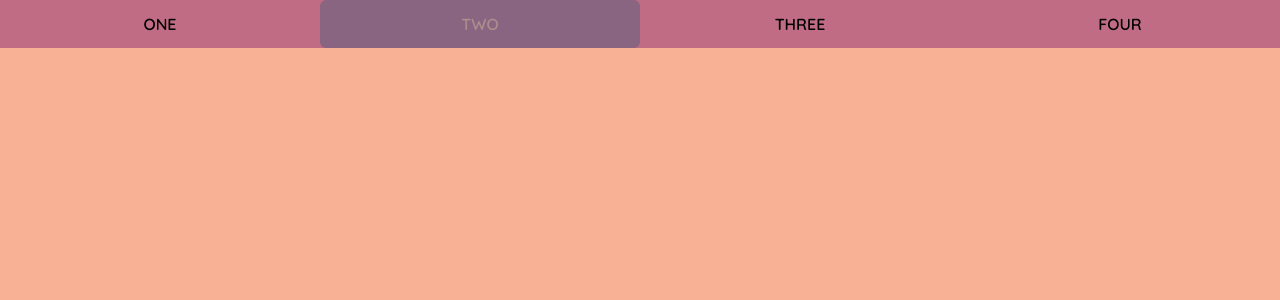
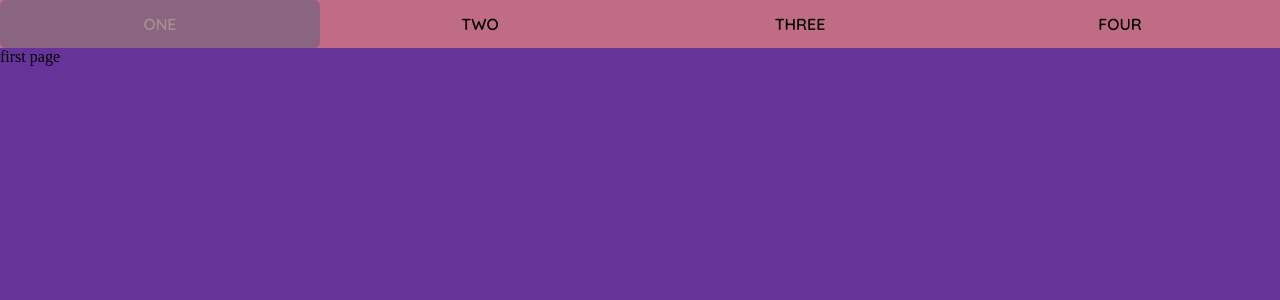
Before and after one commit to KrisCXCIX/scrubs-project, a Next.js app: page / in a window 1280 px wide. Shown: the top 300 px of the page. Built offline with nearby package versions, Linux system fonts and the light colour scheme.

Commit message:
page switching poc

```diff
--- /dev/null
+++ b/src/components/main-content/first-page/index.module.scss
@@ -0,0 +1,8 @@
+.first-page-wrapper {
+  width: 100%;
+  height: 100vh;
+
+  position: absolute;
+  transition: left 0.2s;
+  background-color: rebeccapurple;
+}
--- /dev/null
+++ b/src/components/main-content/first-page/index.tsx
@@ -0,0 +1,16 @@
+import styles from "@/components/main-content/first-page/index.module.scss";
+
+const FirstPage = ({ selectedTab }) => {
+  return (
+    <div
+      className={styles["first-page-wrapper"]}
+      style={{
+        left: selectedTab === "ONE" ? 0 : "-100%",
+      }}
+    >
+      <p>first page</p>
+    </div>
+  );
+};
+
+export default FirstPage;
--- a/src/components/main-content/index.tsx
+++ b/src/components/main-content/index.tsx
@@ -1,8 +1,12 @@
-import styles from "@/components/main-content/index.module.scss";
-const Content = () => {
+import FirstPage from "@/components/main-content/first-page";
+import SecondPage from "@/components/main-content/second-page";
+import { INavigationProps } from "@/components/navigation/types";
+
+const Content = ({ selectedTab }: Omit<INavigationProps, "setSelectedTab">) => {
   return (
     <>
-      <div className={styles["contet-wrapper"]}></div>
+      <FirstPage selectedTab={selectedTab} />
+      <SecondPage selectedTab={selectedTab} />
     </>
   );
 };
--- /dev/null
+++ b/src/components/main-content/second-page/index.module.scss
@@ -0,0 +1,8 @@
+.second-page-wrapper {
+  width: 100%;
+  height: 100vh;
+
+  position: absolute;
+  transition: left 0.2s;
+  background-color: tan;
+}
--- /dev/null
+++ b/src/components/main-content/second-page/index.tsx
@@ -0,0 +1,16 @@
+import styles from "@/components/main-content/second-page/index.module.scss";
+
+const SecondPage = ({ selectedTab }) => {
+  return (
+    <div
+      className={styles["second-page-wrapper"]}
+      style={{
+        left: selectedTab === "TWO" ? 0 : "-100%",
+      }}
+    >
+      <p>second page</p>
+    </div>
+  );
+};
+
+export default SecondPage;
--- /dev/null
+++ b/src/components/navigation/constants.ts
@@ -0,0 +1,3 @@
+import { IPages } from "@/components/navigation/types";
+
+export const pagesArray: IPages[] = ["ONE", "TWO", "THREE", "FOUR"];
--- a/src/components/navigation/desktop/index.tsx
+++ b/src/components/navigation/desktop/index.tsx
@@ -1,13 +1,15 @@
+import { pagesArray } from "@/components/navigation/constants";
 import styles from "@/components/navigation/desktop/index.module.scss";
+import { INavigationProps } from "@/components/navigation/types";
 import { motion } from "framer-motion";
-import { useState } from "react";
 
-const DesktopNavigation = () => {
-  const [selectedTab, setSelectedTab] = useState("TWO");
-
+const DesktopNavigation = ({
+  selectedTab,
+  setSelectedTab,
+}: INavigationProps) => {
   return (
     <ul className={styles["navigation-wrapper"]}>
-      {["ONE", "TWO", "THREE", "FOUR"].map((item) => (
+      {pagesArray.map((item) => (
         <li
           key={item}
           className={
--- a/src/components/navigation/mobile/index.module.scss
+++ b/src/components/navigation/mobile/index.module.scss
@@ -3,7 +3,7 @@
   right: 0;
   top: 0;
 
-  z-index: 1;
+  z-index: 2;
 }
 
 .side-menu {
@@ -16,6 +16,14 @@
   overflow-x: hidden;
   background: #355b7d7b;
   transition: width 0.5s;
+  z-index: 1;
+
+  .header {
+    height: 48px;
+    font-size: 22px;
+    line-height: 48px;
+    color: #fff;
+  }
 
   .navigation-wrapper {
     list-style: none;
--- a/src/components/navigation/mobile/index.tsx
+++ b/src/components/navigation/mobile/index.tsx
@@ -1,9 +1,13 @@
+import { pagesArray } from "@/components/navigation/constants";
 import styles from "@/components/navigation/mobile/index.module.scss";
+import { INavigationProps } from "@/components/navigation/types";
 import { motion } from "framer-motion";
 import Image from "next/image";
 import { useState } from "react";
-const MobileNavigation = () => {
-  const [selectedTab, setSelectedTab] = useState("TWO");
+const MobileNavigation = ({
+  setSelectedTab,
+  selectedTab,
+}: INavigationProps) => {
   const [isMenuActive, setIsMenuActive] = useState(false);
 
   return (
@@ -22,8 +26,9 @@ const MobileNavigation = () => {
             : `${styles["side-menu"]} ${styles["close"]}`
         }
       >
+        <p className={styles["header"]}>DR.Scrubs</p>
         <ul className={styles["navigation-wrapper"]}>
-          {["ONE", "TWO", "THREE", "FOUR"].map((item) => (
+          {pagesArray.map((item) => (
             <li
               key={item}
               className={
@@ -31,7 +36,12 @@ const MobileNavigation = () => {
                   ? `${styles["nav-item"]} ${styles.selected}`
                   : `${styles["nav-item"]}`
               }
-              onClick={() => setSelectedTab(item)}
+              onClick={() => {
+                setSelectedTab(item);
+                setTimeout(() => {
+                  setIsMenuActive(!isMenuActive);
+                }, 500);
+              }}
             >
               {item}
               {item === selectedTab ? (
--- /dev/null
+++ b/src/components/navigation/types.ts
@@ -0,0 +1,5 @@
+export interface INavigationProps {
+  selectedTab: IPages;
+  setSelectedTab: (item: IPages) => void;
+}
+export type IPages = "ONE" | "TWO" | "THREE" | "FOUR";
--- a/src/components/pages/dr.scrubs.tsx
+++ b/src/components/pages/dr.scrubs.tsx
@@ -1,25 +1,35 @@
 import Content from "@/components/main-content";
 import DesktopNavigation from "@/components/navigation/desktop";
 import MobileNavigation from "@/components/navigation/mobile";
+import { IPages } from "@/components/navigation/types";
 import styles from "@/components/pages/index.module.scss";
 import useWindowSize from "@/hooks/use-responsive";
 import { Quicksand } from "@next/font/google";
+import { useState } from "react";
 
 const inter = Quicksand({ weight: "600", subsets: ["latin"] });
 
 const Main = () => {
+  const [selectedTab, setSelectedTab] = useState<IPages>("ONE");
   const windowSize = useWindowSize();
+
   return (
     <div className={styles["main-wrapper"]}>
       <nav className={`${inter.className} ${styles.navigation}`}>
         {windowSize.width && windowSize.width < 745 ? (
-          <MobileNavigation />
+          <MobileNavigation
+            setSelectedTab={setSelectedTab}
+            selectedTab={selectedTab}
+          />
         ) : (
-          <DesktopNavigation />
+          <DesktopNavigation
+            setSelectedTab={setSelectedTab}
+            selectedTab={selectedTab}
+          />
         )}
       </nav>
       <main className={styles["content"]}>
-        <Content />
+        <Content selectedTab={selectedTab} />
       </main>
     </div>
   );
--- a/src/components/pages/index.module.scss
+++ b/src/components/pages/index.module.scss
@@ -10,6 +10,5 @@
 
   .content {
     height: 100vh;
-    background-color: #f8b195;
   }
 }
```
